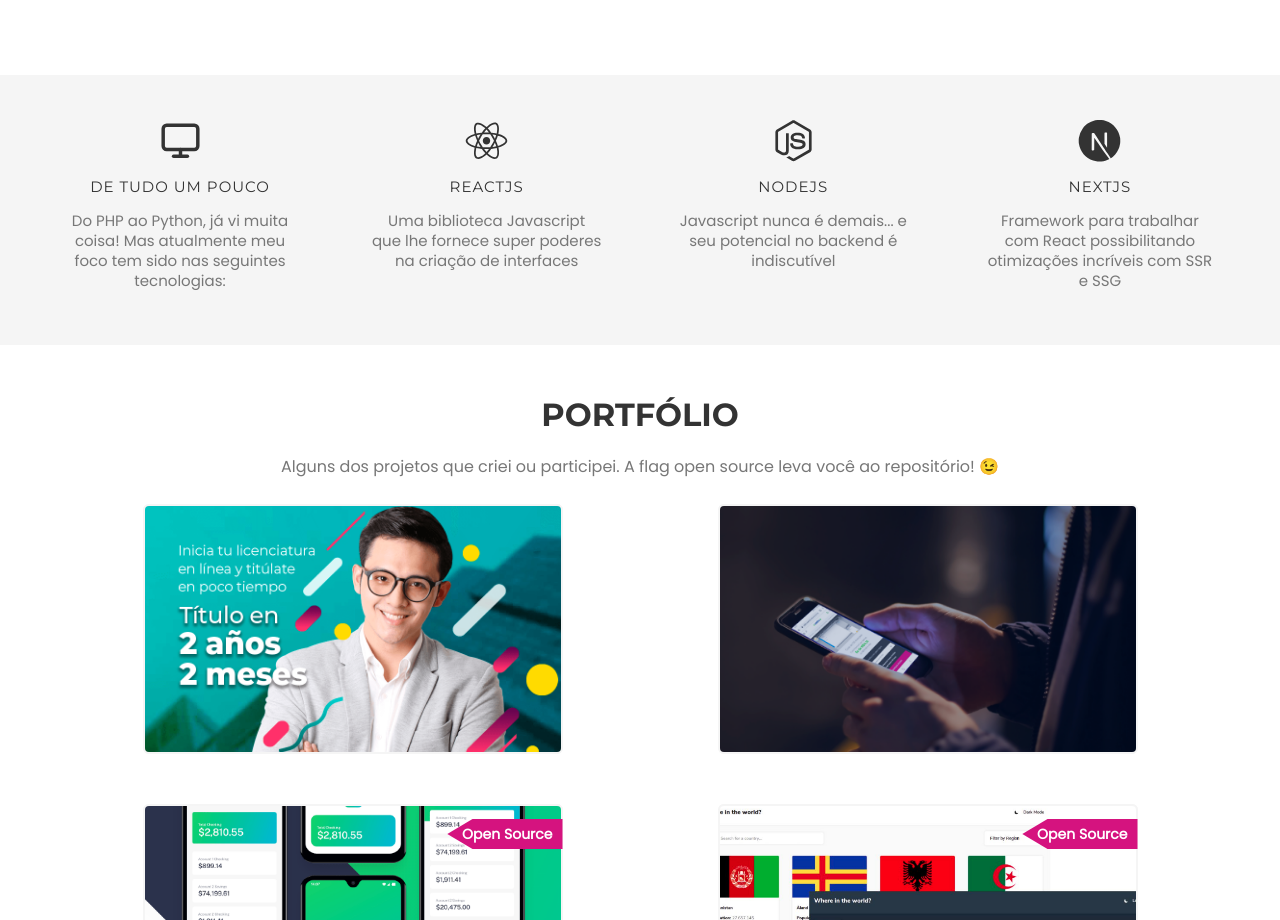
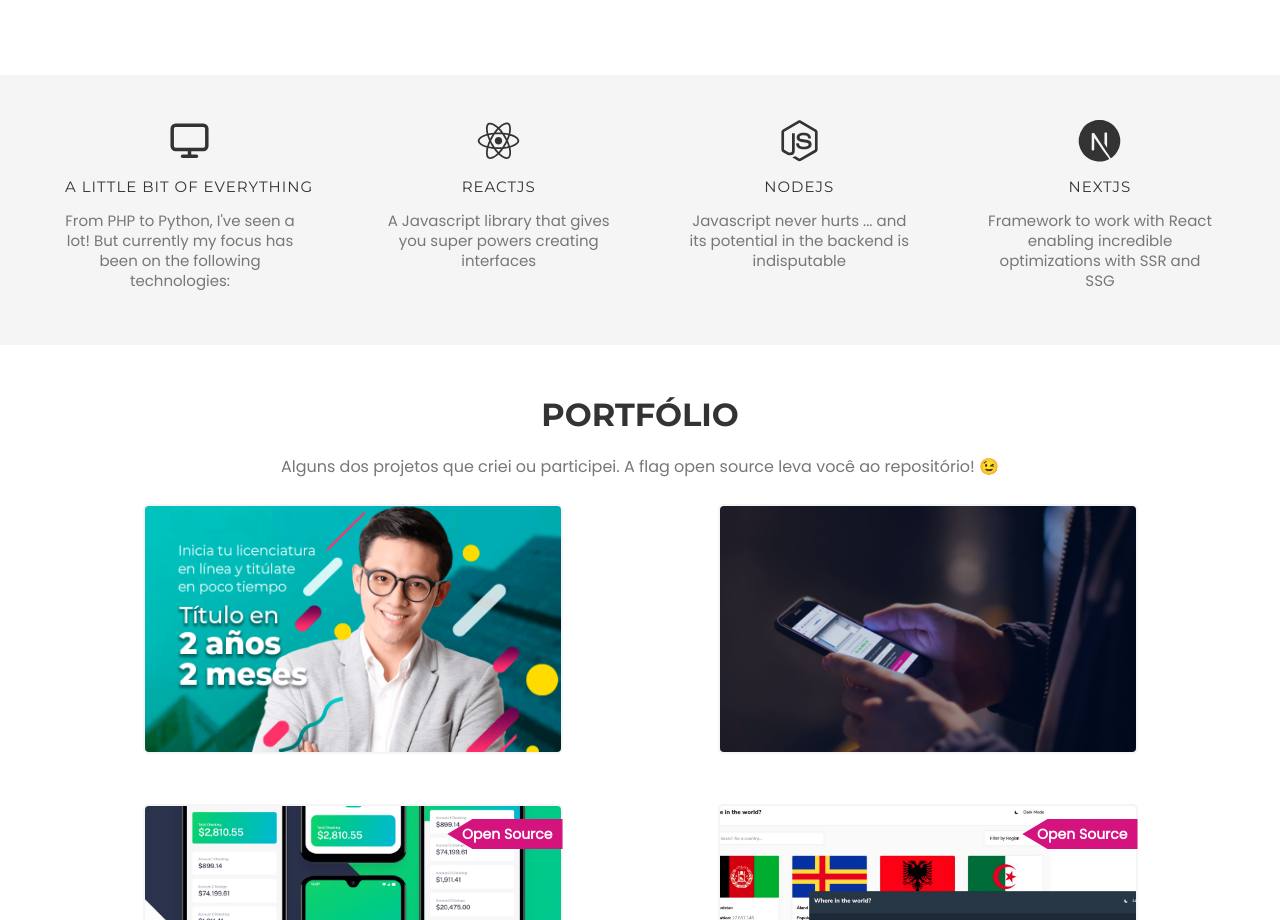
Before and after one commit to profdangarcia/my-portfolio, a Next.js app: page / in a window 1280 px wide. Shown: the part 1400-2320 px from the top of the page. Built offline with nearby package versions, Linux system fonts and the light colour scheme; a web font is replaced by a local one.

Commit message:
refactor(techs): adding multi language

```diff
--- a/src/components/TechSection/index.tsx
+++ b/src/components/TechSection/index.tsx
@@ -1,4 +1,4 @@
-import React from 'react'
+import React, { useMemo } from 'react'
 import { FiMonitor } from 'react-icons/fi'
 import { FaReact, FaNodeJs } from 'react-icons/fa'
 import { SiNextDotJs } from 'react-icons/si'
@@ -14,52 +14,42 @@ import {
   TechDescription
 } from './styles'
 
-const TechSection: React.FC = () => {
+interface ComponentData {
+  title: string
+  description: string
+  icon: string
+}
+
+type Props = {
+  data: Array<ComponentData>
+}
+
+const iconList = {
+  monitor: <FiMonitor />,
+  react: <FaReact />,
+  node: <FaNodeJs />,
+  next: <SiNextDotJs />
+}
+
+const TechSection: React.FC<Props> = ({ data }) => {
+  const techList = useMemo(
+    () =>
+      data.map(tech => (
+        <TechItem key={tech.title}>
+          {iconList[tech.icon]}
+          <InfoBox>
+            <TechTitle>{tech.title}</TechTitle>
+            <TechDescription>{tech.description}</TechDescription>
+          </InfoBox>
+        </TechItem>
+      )),
+    [data]
+  )
+
   return (
     <Container>
       <Wrapper>
-        <Content>
-          <TechItem>
-            <FiMonitor />
-            <InfoBox>
-              <TechTitle>DE TUDO UM POUCO</TechTitle>
-              <TechDescription>
-                Do PHP ao Python, já vi muita coisa! Mas atualmente meu foco tem
-                sido nas seguintes tecnologias:
-              </TechDescription>
-            </InfoBox>
-          </TechItem>
-          <TechItem>
-            <FaReact />
-            <InfoBox>
-              <TechTitle>REACTJS</TechTitle>
-              <TechDescription>
-                Uma biblioteca Javascript que lhe fornece super poderes na
-                criação de interfaces
-              </TechDescription>
-            </InfoBox>
-          </TechItem>
-          <TechItem>
-            <FaNodeJs />
-            <InfoBox>
-              <TechTitle>NODEJS</TechTitle>
-              <TechDescription>
-                Javascript nunca é demais... e seu potencial no backend é
-                indiscutível
-              </TechDescription>
-            </InfoBox>
-          </TechItem>
-          <TechItem>
-            <SiNextDotJs />
-            <InfoBox>
-              <TechTitle>NEXTJS</TechTitle>
-              <TechDescription>
-                Framework para trabalhar com React possibilitando otimizações
-                incríveis com SSR e SSG
-              </TechDescription>
-            </InfoBox>
-          </TechItem>
-        </Content>
+        <Content>{techList}</Content>
       </Wrapper>
     </Container>
   )
--- a/src/pageData/home.ts
+++ b/src/pageData/home.ts
@@ -32,7 +32,33 @@ export default {
         'Meu nome é Daniel e sou apaixonado por tecnologia. Possuo um perfil voltado ao frontend mas também me aventuro no backend. Trabalhei alguns anos por conta própria e hoje sou Desenvolvedor Frontend pela Catho.',
         'Gosto de resolver desafios e atualmente concentro meus estudos em Node, React e NextJS❤️'
       ]
-    }
+    },
+    techs: [
+      {
+        title: 'DE TUDO UM POUCO',
+        description:
+          'Do PHP ao Python, já vi muita coisa! Mas atualmente meu foco tem sido nas seguintes tecnologias:',
+        icon: 'monitor'
+      },
+      {
+        title: 'REACTJS',
+        description:
+          'Uma biblioteca Javascript que lhe fornece super poderes na criação de interfaces',
+        icon: 'react'
+      },
+      {
+        title: 'NODEJS',
+        description:
+          'Javascript nunca é demais... e seu potencial no backend é indiscutível',
+        icon: 'node'
+      },
+      {
+        title: 'NEXTJS',
+        description:
+          'Framework para trabalhar com React possibilitando otimizações incríveis com SSR e SSG',
+        icon: 'next'
+      }
+    ]
   },
   en: {
     header: {
@@ -62,6 +88,32 @@ export default {
         "My name is Daniel and I am passionate about technology. I have a crush for the frontend but I also venture into the backend. I worked for a few years on my own and today I'm a Frontend Developer at Catho.",
         'I like to solve challenges and currently focus my studies on Node, React and NextJS❤️'
       ]
-    }
+    },
+    techs: [
+      {
+        title: 'A LITTLE BIT OF EVERYTHING',
+        description:
+          "From PHP to Python, I've seen a lot! But currently my focus has been on the following technologies:",
+        icon: 'monitor'
+      },
+      {
+        title: 'REACTJS',
+        description:
+          'A Javascript library that gives you super powers creating interfaces',
+        icon: 'react'
+      },
+      {
+        title: 'NODEJS',
+        description:
+          'Javascript never hurts ... and its potential in the backend is indisputable',
+        icon: 'node'
+      },
+      {
+        title: 'NEXTJS',
+        description:
+          'Framework to work with React enabling incredible optimizations with SSR and SSG',
+        icon: 'next'
+      }
+    ]
   }
 }
--- a/src/pages/index.tsx
+++ b/src/pages/index.tsx
@@ -30,7 +30,7 @@ const Home: React.FC<PageProps> = ({ language }) => {
       <Header data={data.header} />
       <Banner data={data.banner} />
       <About data={data.about} />
-      <TechSection />
+      <TechSection data={data.techs} />
       <PortfolioSection />
       <Contact />
       <Footer />
```
